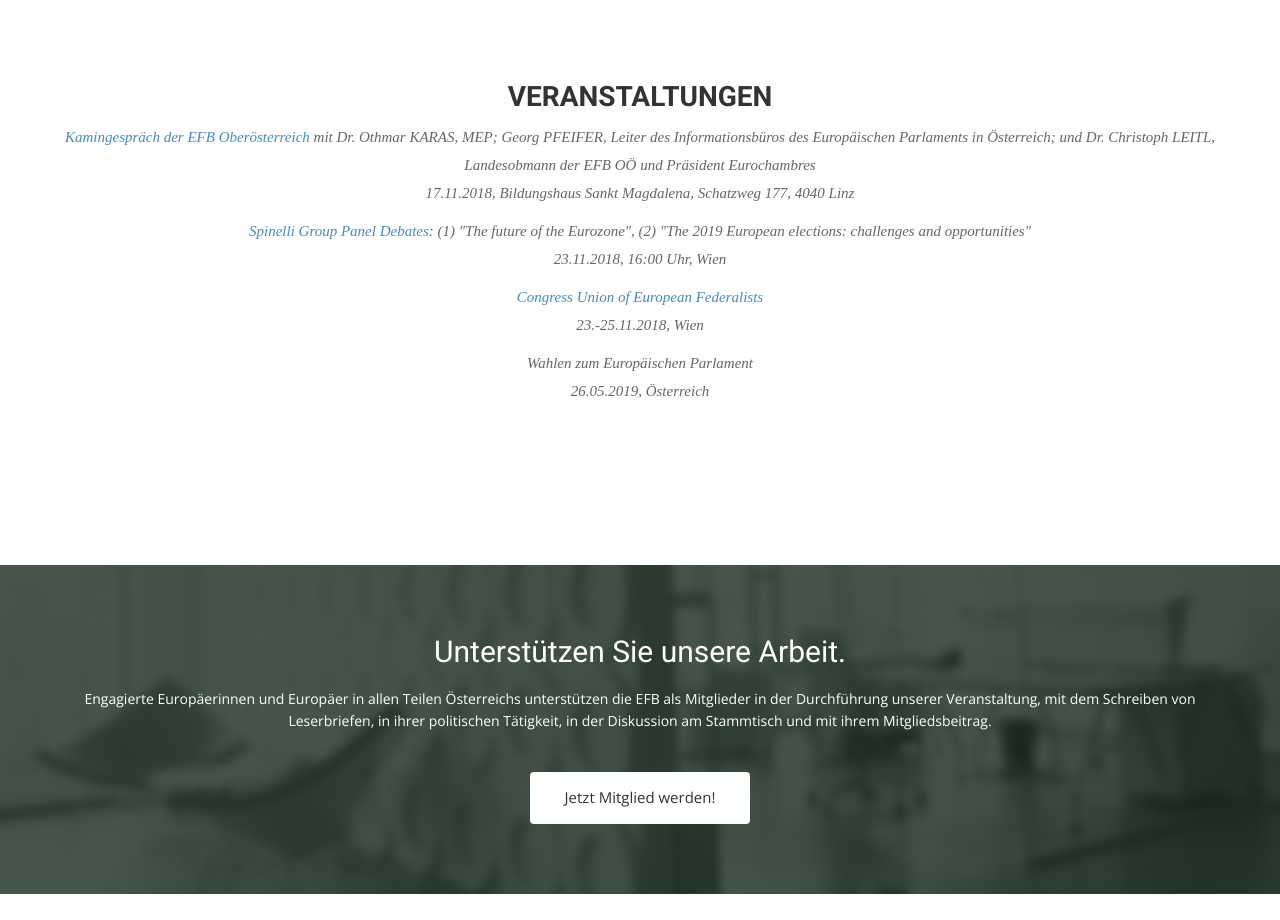
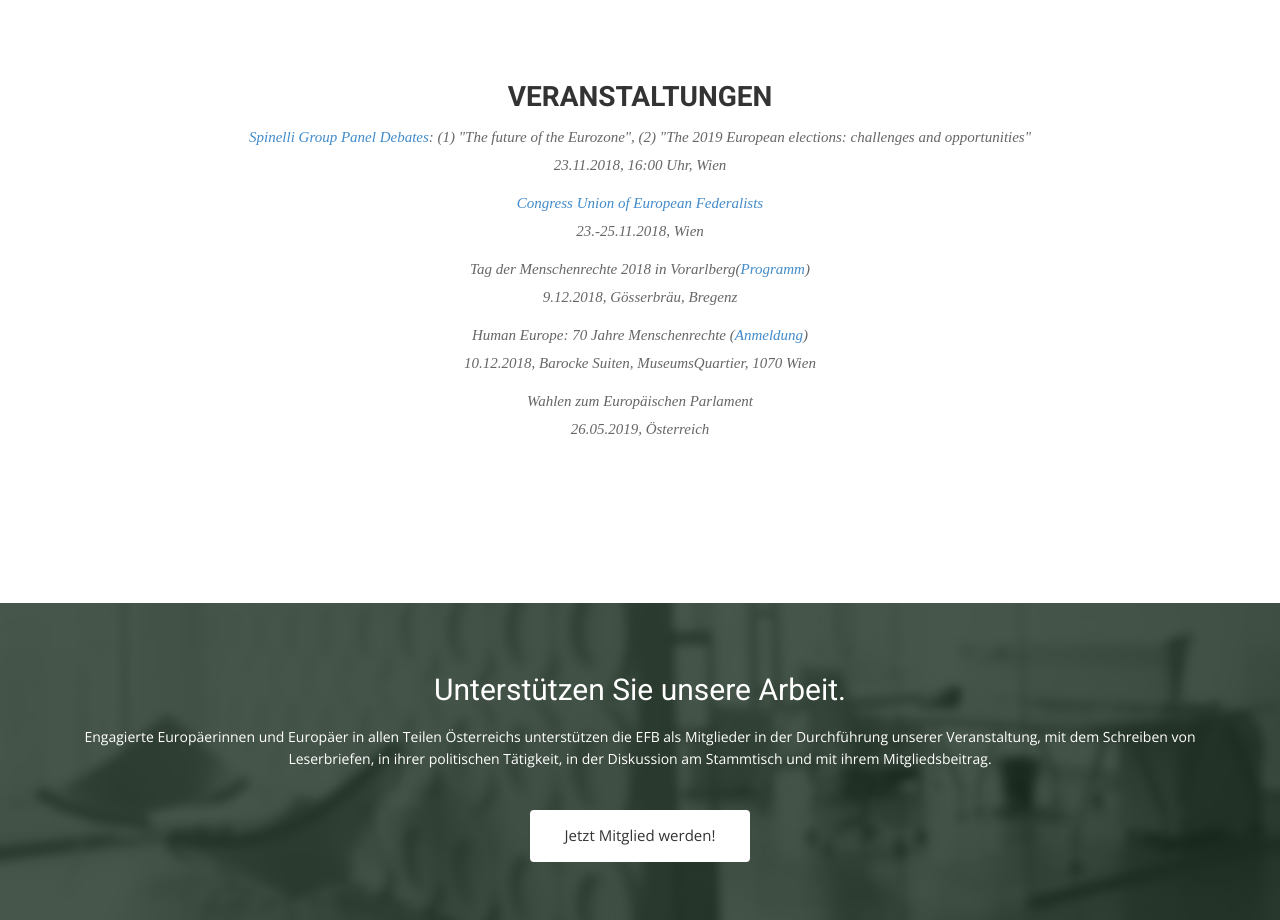
Before and after one commit to jakobetzel/efb.at, a plain HTML site: page index.html in a window 1280 px wide. Shown: the part 2160-3080 px from the top of the page. Drawn offline with nearby package versions, Linux system fonts and the light colour scheme; some packages are replaced by stand-ins of ours; files whose address does not match are found by name; a web font is replaced by a local one.

Commit message:
schedule update

```diff
--- a/index.html
+++ b/index.html
@@ -142,12 +142,14 @@
         <div class="row">
           <div class="section-title">
             <h2>Veranstaltungen</h2>
-		<p><a href="documents/Einladung%2017.11.2018.pdf">Kamingespräch der EFB Oberösterreich</a> mit Dr. Othmar KARAS, MEP; Georg PFEIFER, Leiter des Informationsbüros des Europäischen Parlaments in Österreich; und Dr. Christoph LEITL, Landesobmann der EFB OÖ und Präsident Eurochambres<br>
-			17.11.2018, Bildungshaus Sankt Magdalena, Schatzweg 177, 4040 Linz</p>
 		<p><a href="http://www.spinelligroup.eu/article/sovereign-again-through-europe-vienna-23th-november-2018">Spinelli Group Panel Debates</a>: (1) "The future of the Eurozone", (2) "The 2019 European elections: challenges and opportunities"<br>
 		  23.11.2018, 16:00 Uhr, Wien</p>
 		<p><a href="http://www.federalists.eu/uef/structure/congress/">Congress Union of European Federalists</a><br>
 			23.-25.11.2018, Wien</p>
+		<p>Tag der Menschenrechte 2018 in Vorarlberg(<a href="http://www.menschen-rechte-leben.at/tag-der-menschenrechte-2018/">Programm</a>)<br>
+		  9.12.2018, Gösserbräu, Bregenz</p>
+		<p>Human Europe: 70 Jahre Menschenrechte (<a href="https://docs.google.com/forms/d/e/1FAIpQLSc4aRhVRvxh9Y4-7mNA8d_bbw1gXNcpJ3mqIP8Lb--9W0e8bA/viewform">Anmeldung</a>)<br>
+		  10.12.2018, Barocke Suiten, MuseumsQuartier, 1070 Wien</p>
 		<p>Wahlen zum Europäischen Parlament<br>
 			26.05.2019, Österreich</p>
           </div>
```
